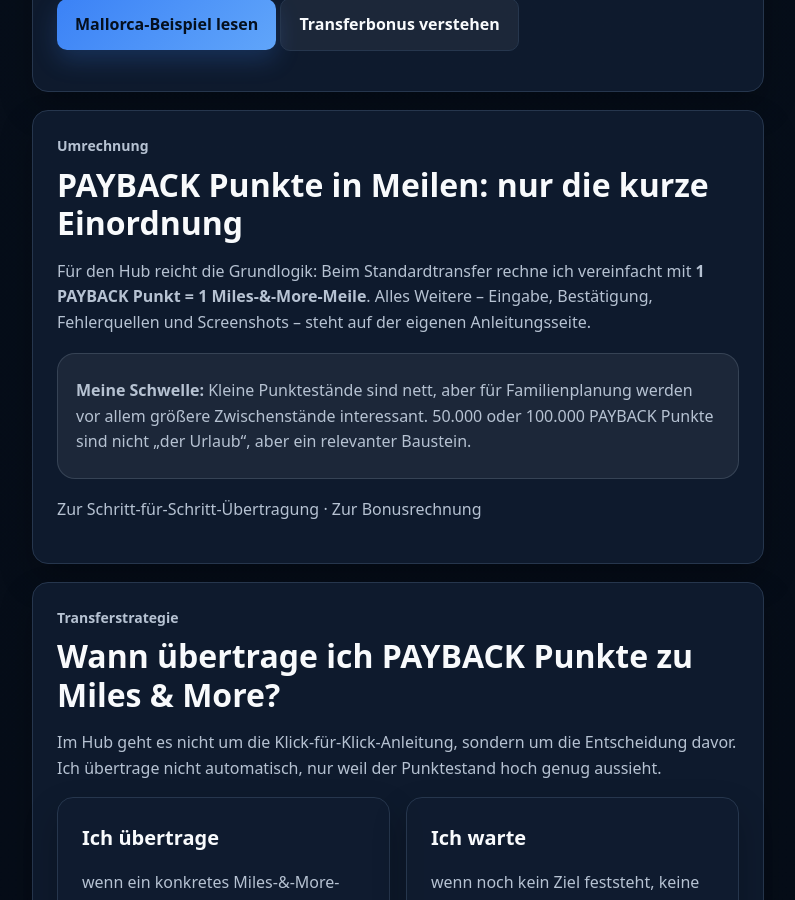
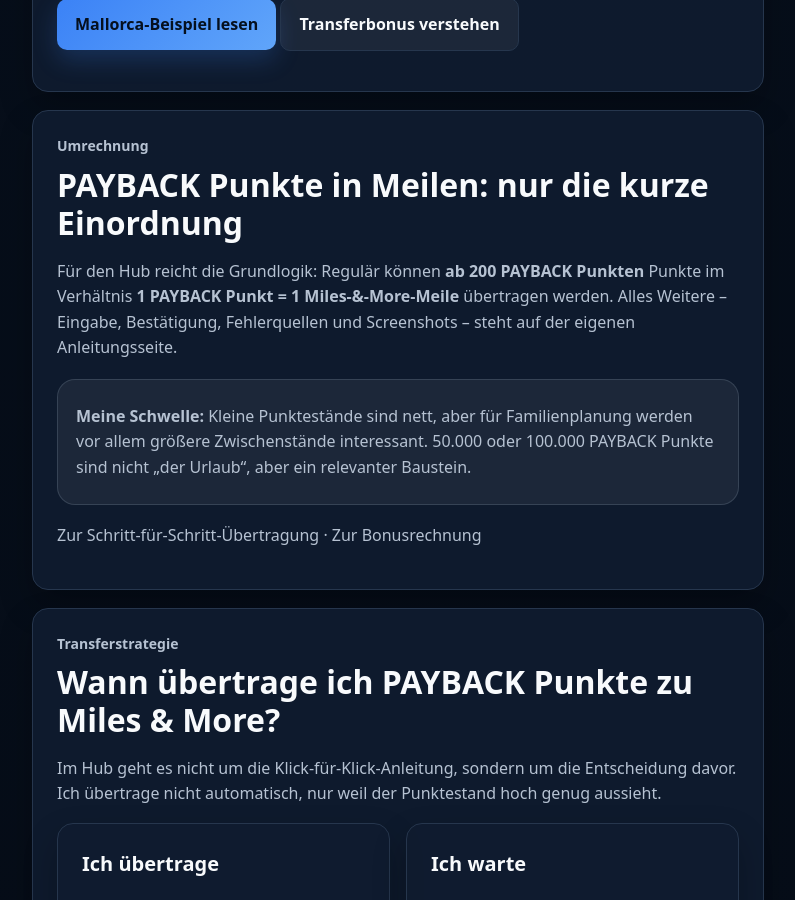
Before and after one commit to Praemienflug-Planer/miles-planer, a Jekyll site: the page built from meilen-sammeln/payback/index.html, in a window 1280 px wide and 900 px high, scrolled down 8022 px. Shown: the whole window, without its empty margins (68-863 px from the left). Built offline with Jekyll 4.4.1, drawn with Linux system fonts in a browser that asks for light colours.

Commit message:
Präzisiere PAYBACK Standardtransfer im Hub

```diff
--- a/_includes/payback/umrechnung.html
+++ b/_includes/payback/umrechnung.html
@@ -1,7 +1,7 @@
 <div class="article-card seo-card" id="umrechnung">
   <p class="eyebrow">Umrechnung</p>
   <h2>PAYBACK Punkte in Meilen: nur die kurze Einordnung</h2>
-  <p>Für den Hub reicht die Grundlogik: Beim Standardtransfer rechne ich vereinfacht mit <strong>1 PAYBACK Punkt = 1 Miles-&amp;-More-Meile</strong>. Alles Weitere – Eingabe, Bestätigung, Fehlerquellen und Screenshots – steht auf der eigenen Anleitungsseite.</p>
+  <p>Für den Hub reicht die Grundlogik: Regulär können <strong>ab 200 PAYBACK Punkten</strong> Punkte im Verhältnis <strong>1 PAYBACK Punkt = 1 Miles-&amp;-More-Meile</strong> übertragen werden. Alles Weitere – Eingabe, Bestätigung, Fehlerquellen und Screenshots – steht auf der eigenen Anleitungsseite.</p>
   <div class="answer-box">
     <p><strong>Meine Schwelle:</strong> Kleine Punktestände sind nett, aber für Familienplanung werden vor allem größere Zwischenstände interessant. 50.000 oder 100.000 PAYBACK Punkte sind nicht „der Urlaub“, aber ein relevanter Baustein.</p>
   </div>
```
